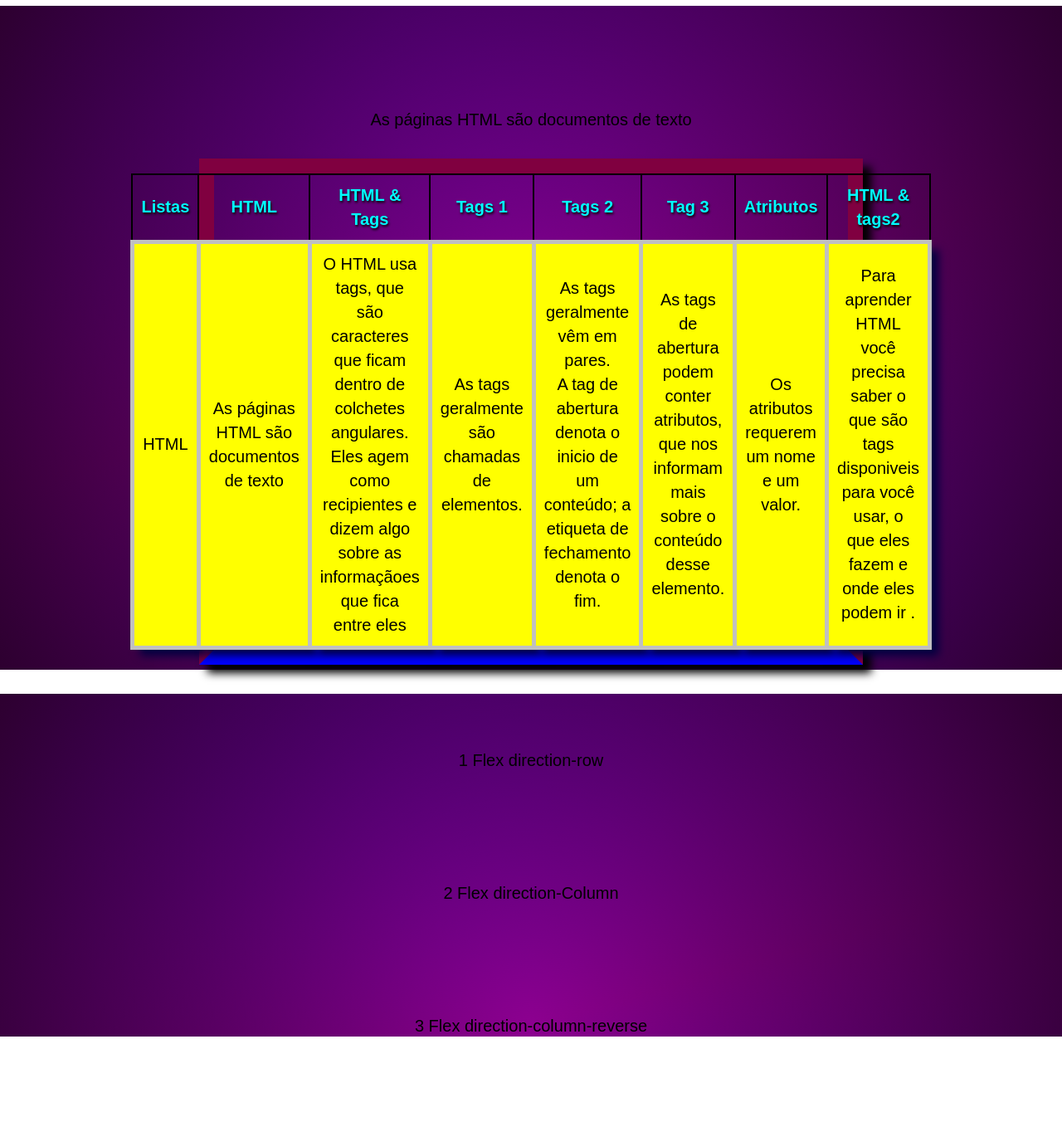
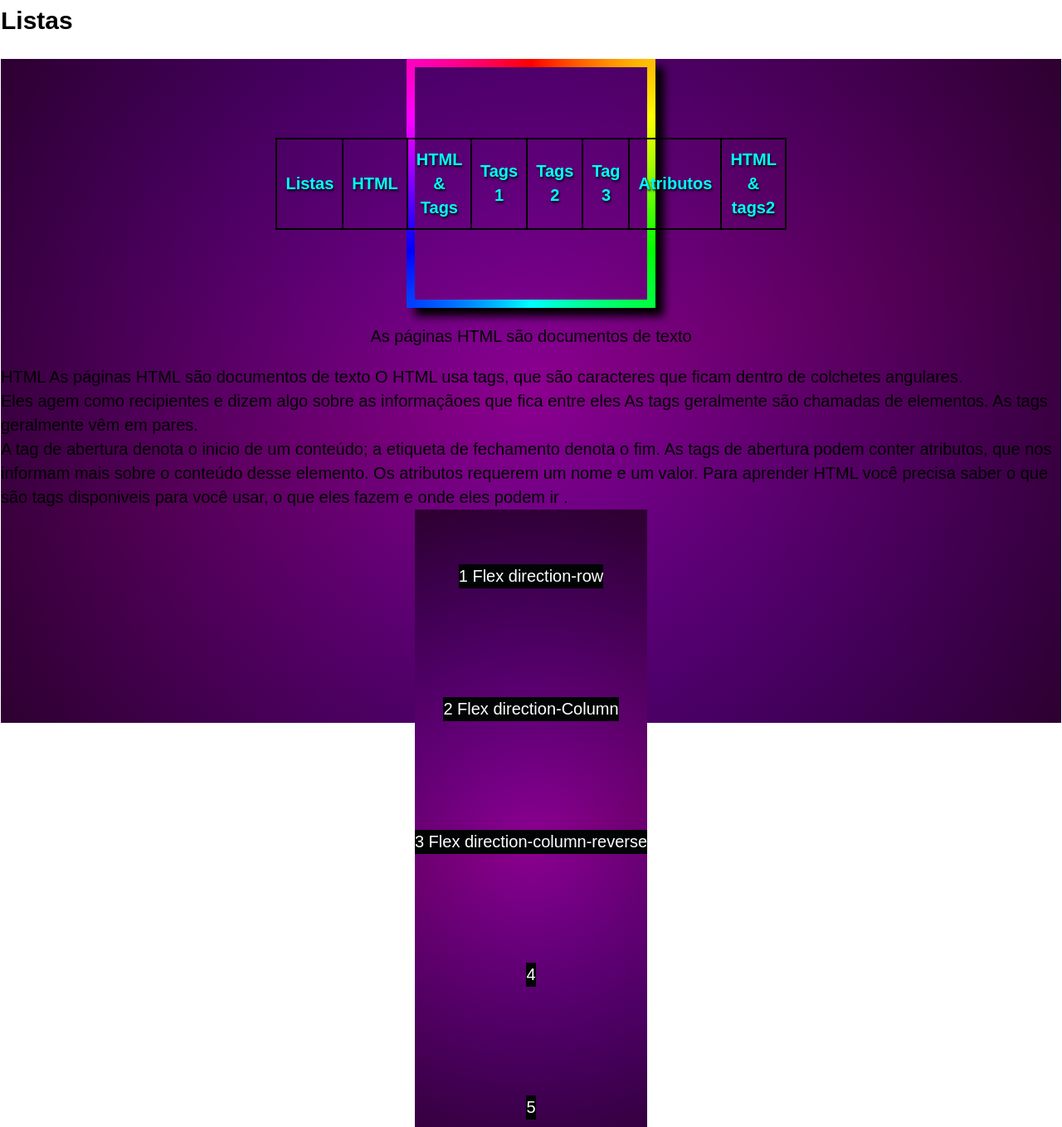
Before and after one commit to edskate/1-Estudos-de-html-004, a plain HTML site: page index.html in a window 1280 px wide. Shown: the part 22-1380 px from the top of the page at 83% size. Drawn offline with Linux system fonts and the light colour scheme.

Commit message:
Atualização

```diff
--- a/index.html
+++ b/index.html
@@ -9,10 +9,10 @@
 </head>
 <body>
 
-        <lh2>Listas</h2>
+        <h2>Listas</h2>
             <main class="container">
 
-       <table>
+       <table class="id-01">
         <tr>
             <div class="bloco-01"><th>Listas</th></div>
             <div class="bloco-02"><th>HTML</th></div>
@@ -23,6 +23,7 @@
             <div class="bloco-07"><th>Atributos</th></div>
             <div class="bloco-08"><th>HTML & tags2</th></div>
         </tr>
+       </table>
         <p>As  páginas HTML são documentos de texto</p>
         <tr>
             <td>HTML</td>
@@ -35,7 +36,7 @@
            <td>Para aprender HTML você precisa saber o que são tags disponiveis para você usar, o que eles  fazem e onde eles podem ir . </td>
         </tr>
        </table>
-            </main>
+
   <br>
 <main class="container">
     <div class="bloco-01">1 Flex direction-row</div>
--- a/style.css
+++ b/style.css
@@ -136,7 +136,7 @@ h1{
   }
 
   body {
-    margin: 0;
+    margin: 1px;
   }
 
   main {
@@ -173,3 +173,49 @@ h1{
       margin: 0.75rem 0 0;
     }
   }
+  .id-01{
+    border-color: #010404;
+    border-style: solid;
+  border-width: 10px;
+  box-shadow: 10px 10px 10px #000;
+  border-image: conic-gradient(red, yellow, lime, aqua, blue, magenta, red) 1;
+  width: 300px;
+  height: 300px;
+  display: flex;
+  align-items: center;
+  justify-content: center;
+  }
+  .bloco-02{
+    background-color: #010404;
+    color: #fff;
+  }
+  .bloco-03{
+    background-color: #010404;
+    color: #fff;
+  }
+  .bloco-04{
+    background-color: #010404;
+    color: #fff;
+  }
+  .bloco-05{
+    background-color: #010404;
+    color: #fff;
+  }
+  .bloco-01{
+    background-color: #010404;
+    color: #fff;
+  }
+  .bloco-06{
+    background-color: #010404;
+    color: #fff;
+  }
+  .bloco-07{
+    background-color: #010404;
+    color: #fff;
+  }
+  .bloco-08{
+    background-color: #010404;
+    color: #fff;
+
+
+  }
```
